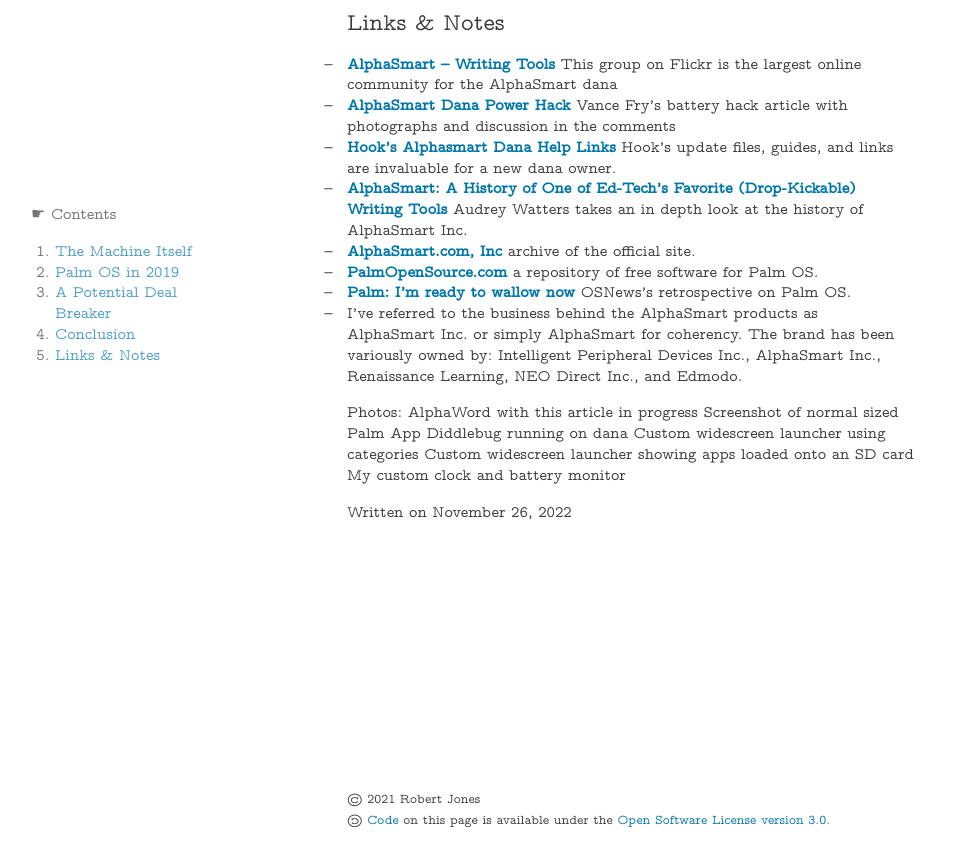
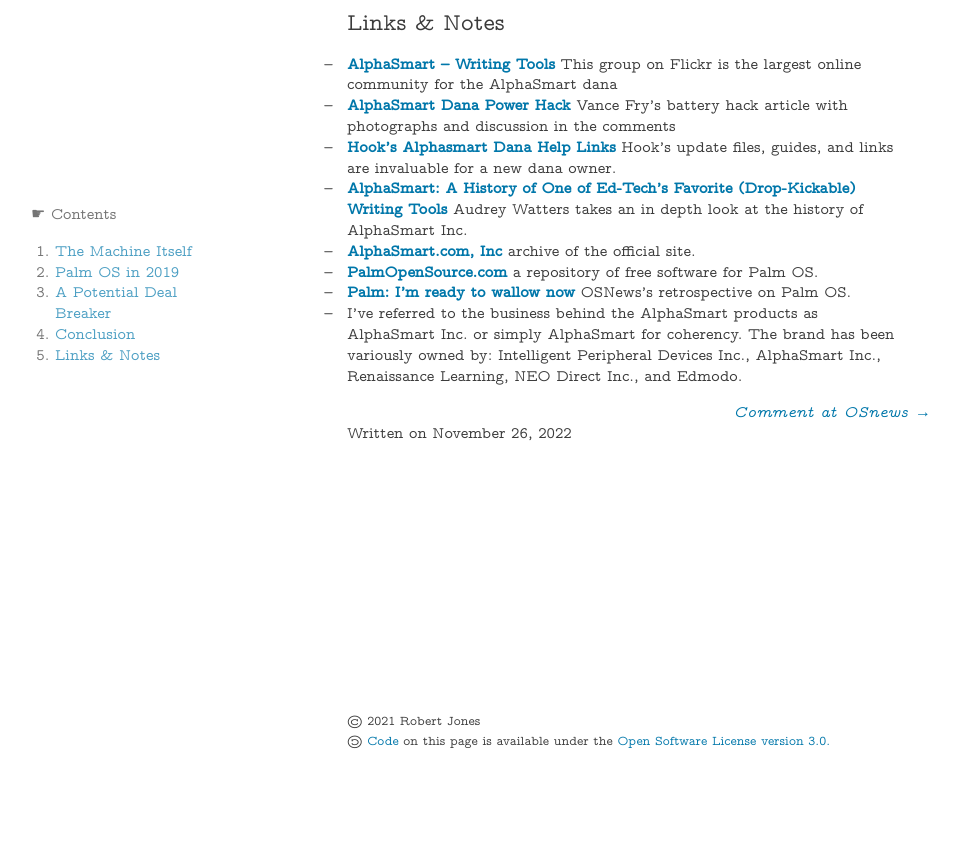
Before and after one commit to rjjiii/rjjiii.github.io, a Jekyll site: the page built from _posts/2022-11-26-alphasmart-dana.md, in a window 1280 px wide and 900 px high, scrolled down 7813 px. Shown: the top 867 px of the window, without its empty margins (1-960 px from the left). Built offline with Jekyll 4.4.1, drawn with Linux system fonts in a browser that asks for light colours; our own code applies the rules of GitHub Pages for plain Markdown files; after the commit the page ends 8634 px from its top, so only the background shows below that.

Commit message:
Update 2022-11-26-alphasmart-dana.md

```diff
--- a/_posts/2022-11-26-alphasmart-dana.md
+++ b/_posts/2022-11-26-alphasmart-dana.md
@@ -140,12 +140,4 @@
 - **[Palm: I’m ready to wallow now](https://www.osnews.com/story/26838/palm-im-ready-to-wallow-now/)** OSNews’s retrospective on Palm OS.
 - I’ve referred to the business behind the AlphaSmart products as AlphaSmart Inc. or simply AlphaSmart for coherency. The brand has been variously owned by: Intelligent Peripheral Devices Inc., AlphaSmart Inc., Renaissance Learning, NEO Direct Inc., and Edmodo.
 
-
-
-
-Photos:
-AlphaWord with this article in progress
-Screenshot of normal sized Palm App Diddlebug running on dana
-Custom widescreen launcher using categories
-Custom widescreen launcher showing apps loaded onto an SD card
-My custom clock and battery monitor
+<p class="content_full_link"><a href="https://www.osnews.com/story/131180/the-alphasmart-dana-in-2019/">Comment at OSnews</a></p>
```
